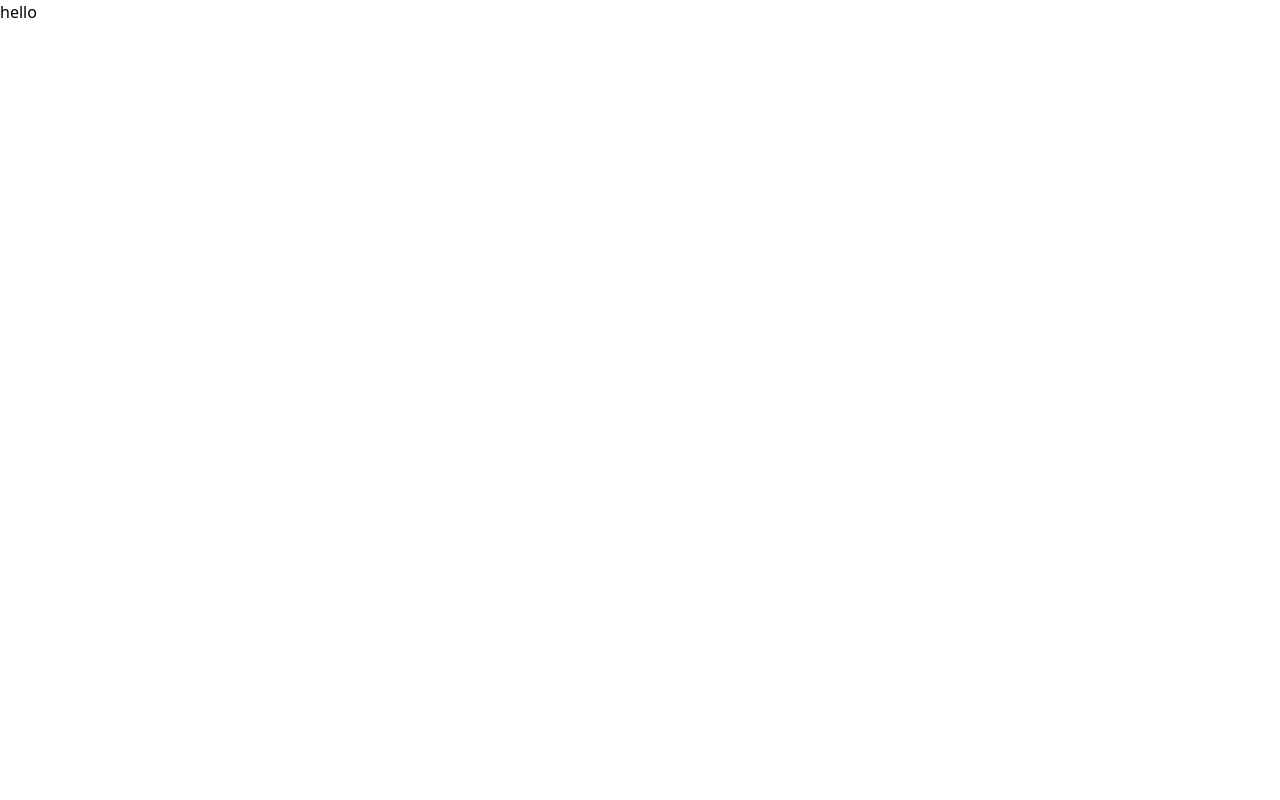
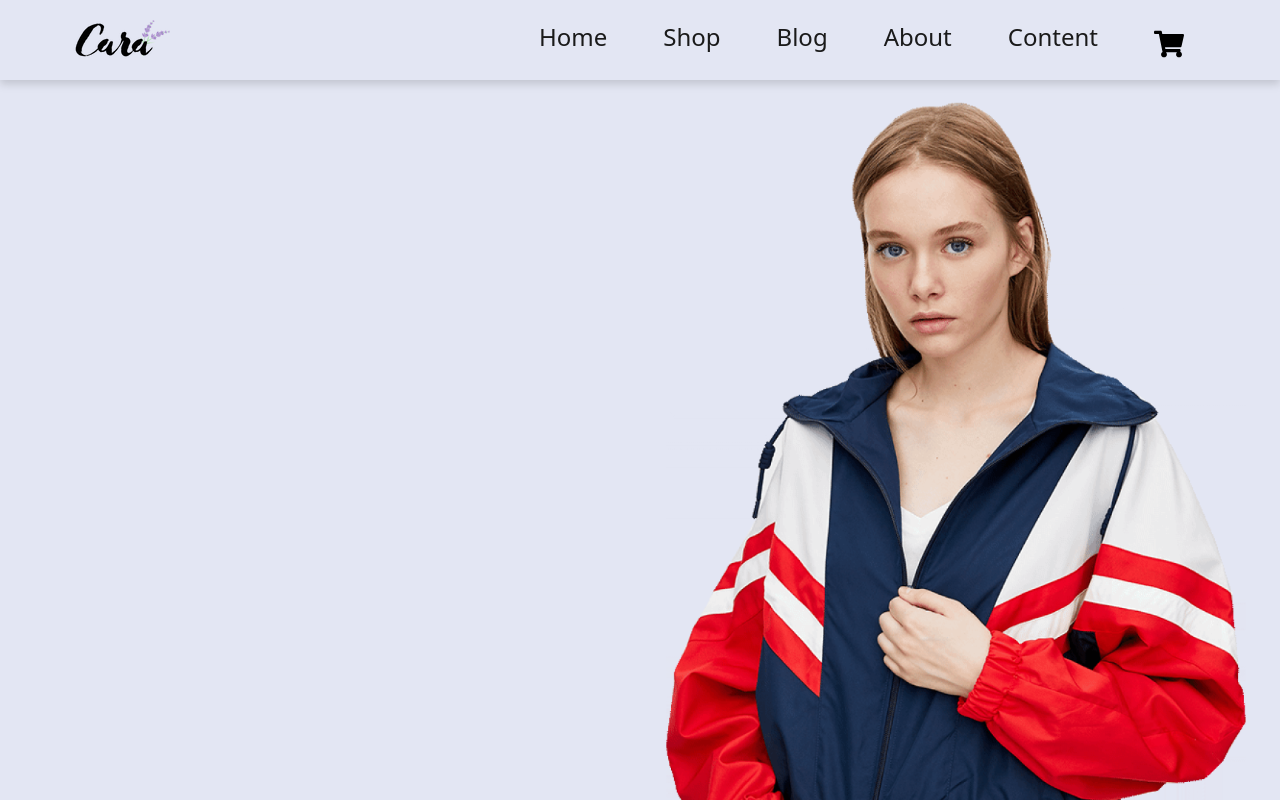
Before and after one commit to BasitAli-Code/Ecommerce-Site, a React (Vite) app: page / in a window 1280 px wide. Built offline with nearby package versions, Linux system fonts and the light colour scheme.

Commit message:
Working on landing page

```diff
--- a/package.json
+++ b/package.json
@@ -13,6 +13,7 @@
     "@tailwindcss/vite": "^4.1.12",
     "react": "^19.1.1",
     "react-dom": "^19.1.1",
+    "react-icons": "^5.5.0",
     "tailwindcss": "^4.1.12"
   },
   "devDependencies": {
--- a/src/App.jsx
+++ b/src/App.jsx
@@ -1,10 +1,13 @@
 import React from 'react'
+import Header from './components/Header'
+import Hero from './components/Hero'
 
 const App = () => {
   return (
-    <div>
-      <p>hello</p>
-    </div>
+    <>
+    <Header/>
+    <Hero/>
+    </>
   )
 }
 
--- /dev/null
+++ b/src/components/Header.jsx
@@ -0,0 +1,58 @@
+import React from 'react'
+import { useState } from 'react'
+import { FaShoppingCart , FaBars , FaTimes } from "react-icons/fa"
+
+const Header = () => {
+
+    const [ isMenuSelected , setIsMenuSelected ] = useState('False');
+
+    function changeMenuState(){
+        setIsMenuSelected(!isMenuSelected);
+    }
+
+  return (
+
+  <>
+
+    <div className='bg-[#E3E6F3] drop-shadow-lg px-18 flex justify-between items-center w-full h-20 fixed top-0 left-0 z-50'>
+
+      <div className="">
+        <img src="src\assets\images\logo.png" alt="logo image" />
+      </div>
+
+      <div className="hidden md:flex">
+        <a className="text-2xl ml-14 text-[#1a1a1a] hover:text-[#088178]" href="#">Home</a>
+        <a className="text-2xl ml-14 text-[#1a1a1a] hover:text-[#088178]" href="#">Shop</a>
+        <a className="text-2xl ml-14 text-[#1a1a1a] hover:text-[#088178]" href="#">Blog</a>
+        <a className="text-2xl ml-14 text-[#1a1a1a] hover:text-[#088178]" href="#">About</a>
+        <a className="text-2xl ml-14 text-[#1a1a1a] hover:text-[#088178]" href="#">Content</a>
+        <FaShoppingCart className='text-3xl ml-14 mt-2 mr-6' />
+      </div>
+
+      <div onClick = { changeMenuState } className='block md:hidden'>
+        { isMenuSelected ? <FaTimes className='text-3xl text-[rgba(0,0,0,0.8)]'/> : <FaBars className='text-3xl text-[rgba(0,0,0,0.8)]'/> }
+      </div>
+
+
+    </div>
+
+    { isMenuSelected &&
+
+      <div className = " md:hidden absolute right-0 top-20 flex flex-col items-center justify-between py-10 bg-[#E3E6F3] h-[450px] w-[60vw] rounded-xl shadow-lg transition-all ease-in-out duration-500 " >
+
+        <a className="text-2xl text-[#1a1a1a] hover:text-[#088178]" href="#">Home</a>
+        <a className="text-2xl mt-10 text-[#1a1a1a] hover:text-[#088178]" href="#">Shop</a>
+        <a className="text-2xl mt-10 text-[#1a1a1a] hover:text-[#088178]" href="#">Blog</a>
+        <a className="text-2xl mt-10 text-[#1a1a1a] hover:text-[#088178]" href="#">About</a>
+        <a className="text-2xl mt-10 text-[#1a1a1a] hover:text-[#088178]" href="#">Content</a>
+
+      </div>
+
+      }
+
+  </>
+
+  )
+}
+
+export default Header
--- /dev/null
+++ b/src/components/Hero.jsx
@@ -0,0 +1,15 @@
+import React from 'react'
+
+const Hero = () => {
+  return (
+ <div
+  className="relative overflow-hidden h-[100vh] w-full bg-cover bg-[center_top_25px]"
+  style={{ backgroundImage: "url('src/assets/images/hero4.png')" }}
+>
+</div>
+
+
+  )
+}
+
+export default Hero
```
Also changed, not shown: 1 other file (tests, documents, lock files or other folders).
